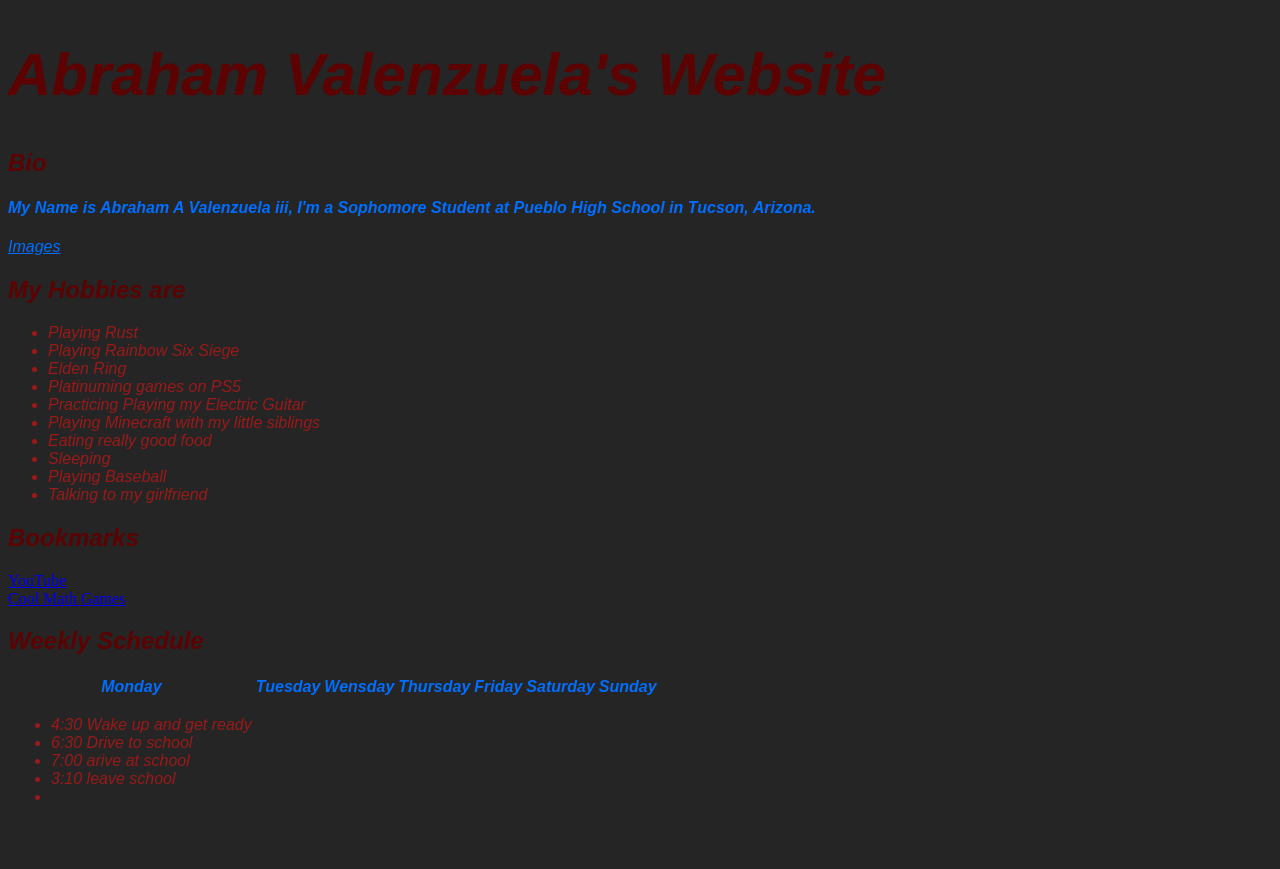
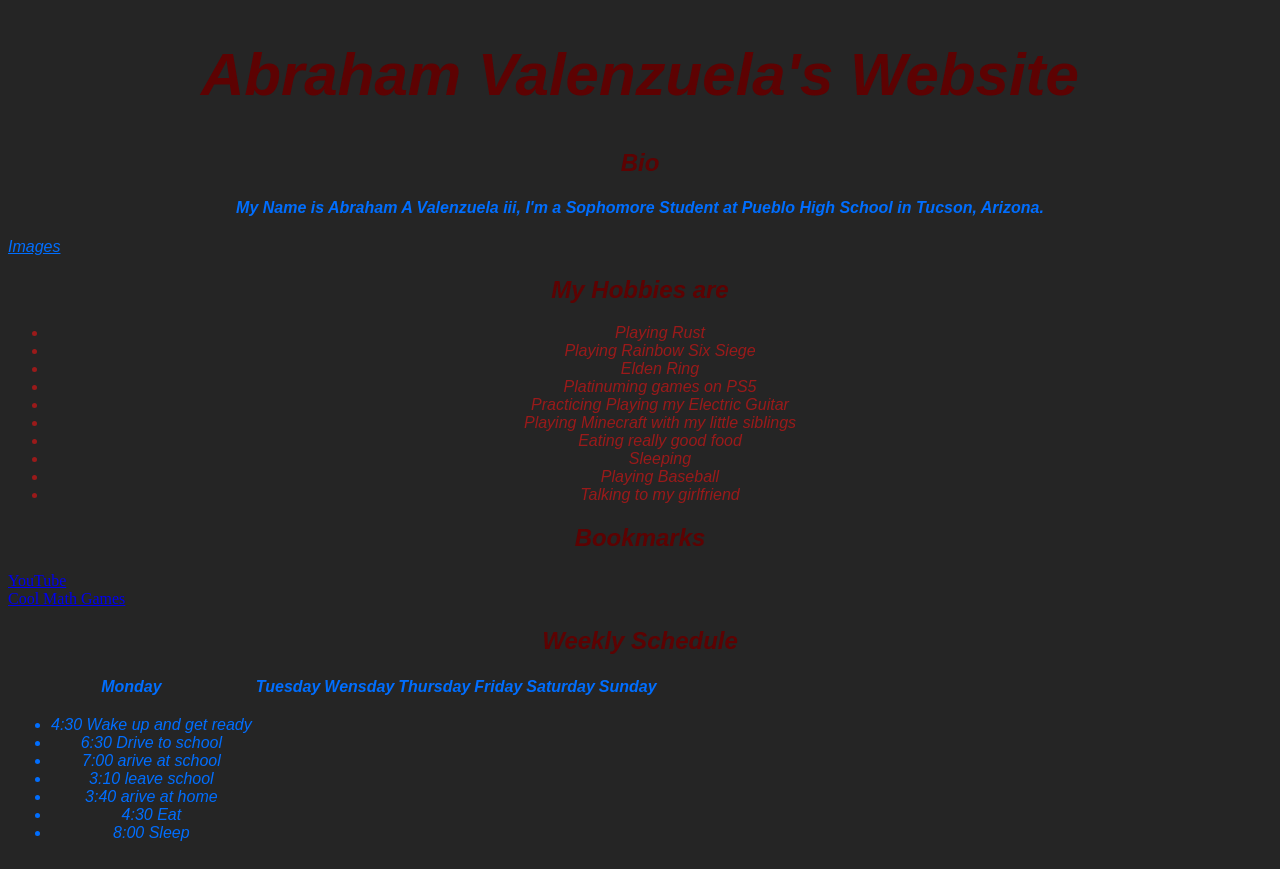
Before and after one commit to I-luv-Monster/Personal-Website-Project, a plain HTML site: page index.html in a window 1280 px wide. Before the commit the page ends 833 px from the top, so only its background shows below. Drawn offline with Linux system fonts and the light colour scheme.

Commit message:
persinal projeect 5

```diff
--- a/index.html
+++ b/index.html
@@ -44,11 +44,13 @@
             </tr>
              <td>
                 <ul>
-                    <li>4:30 Wake up and get ready</li>
-                    <li>6:30 Drive to school</li>
-                    <li>7:00 arive at school</li>
-                    <li>3:10 leave school</li>
-                    <li></li>
+                    <li class="li">4:30 Wake up and get ready</li>
+                    <li class="li">6:30 Drive to school</li>
+                    <li class="li">7:00 arive at school</li>
+                    <li class="li">3:10 leave school</li>
+                    <li class="li">3:40 arive at home</li>
+                    <li class="li">4:30 Eat</li>
+                    <li class="li">8:00 Sleep</li>
                 </ul>
              </td>
         </tbody>
--- a/style.css
+++ b/style.css
@@ -7,35 +7,45 @@
       font-size: 60px;
       font-style: italic;
       font-family: fantasy;
-      color:rgb(93, 2, 2)
+      color:rgb(93, 2, 2);
+      text-align: center;
     }
 
     ul {
       font-style: italic;
       font-family: fantasy;
-      color:rgb(154, 26, 26)
+      color:rgb(154, 26, 26);
+      text-align: center;
     }
 
     h2 {
       font-style: italic;
       font-family: fantasy;
-      color:rgb(93, 2, 2)
+      color:rgb(93, 2, 2);
+      text-align: center;
     }
 
     h4 {
       font-style: italic;
       font-family: fantasy;
-      color:rgb(0, 110, 255)
+      color:rgb(0, 110, 255);
+      text-align: center;
     }
 
     th {
       font-style: italic;
       font-family: fantasy;
-      color:rgb(0, 110, 255)
+      color:rgb(0, 110, 255);
     }
 
     .home {
       font-style: italic;
       font-family: fantasy;
-      color:rgb(0, 110, 255)
+      color:rgb(0, 110, 255);
     }
+
+    .li {
+      font-style: italic;
+      font-family: fantasy;
+      color:rgb(0, 110, 255);
+    }
```
